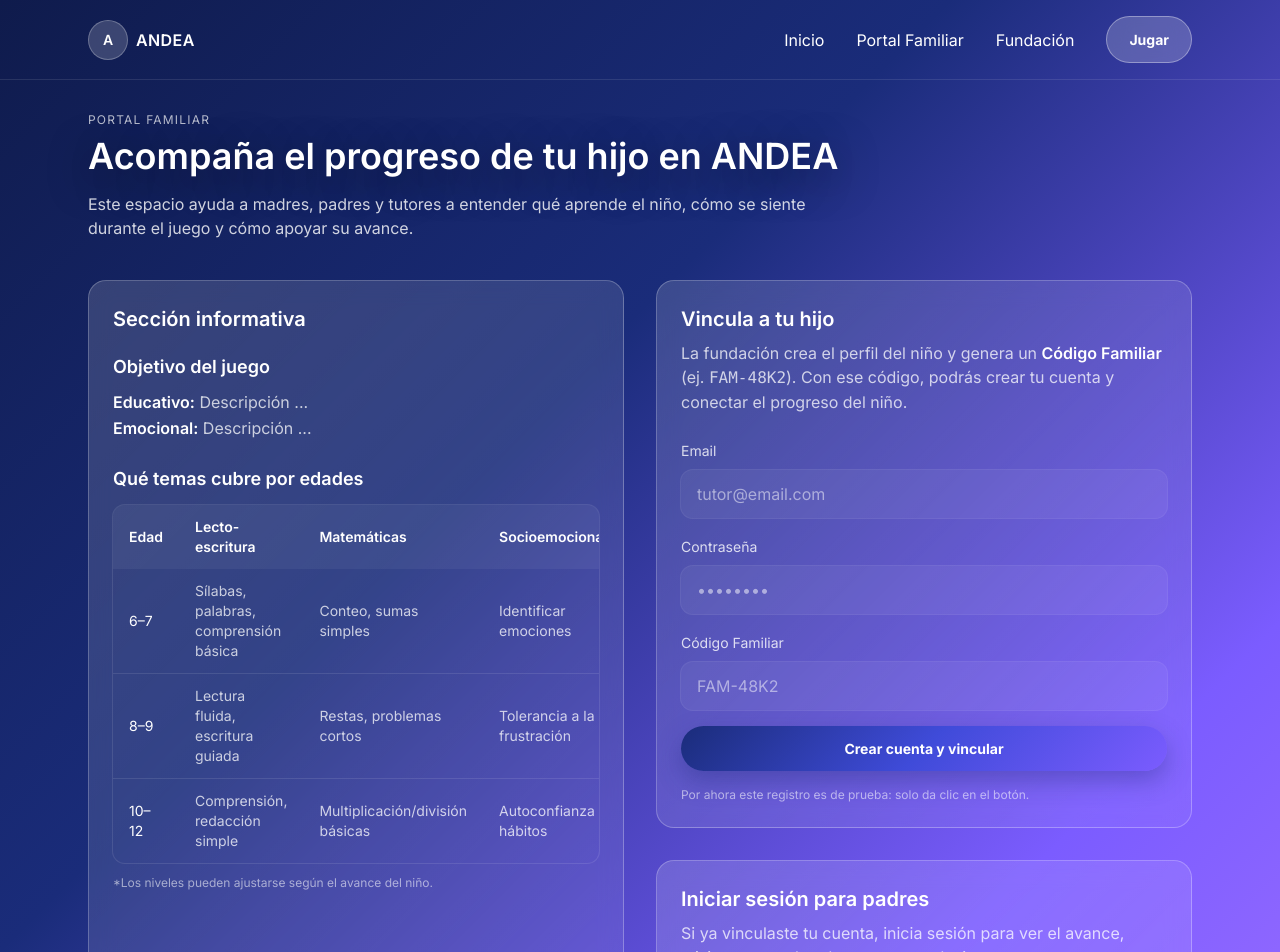
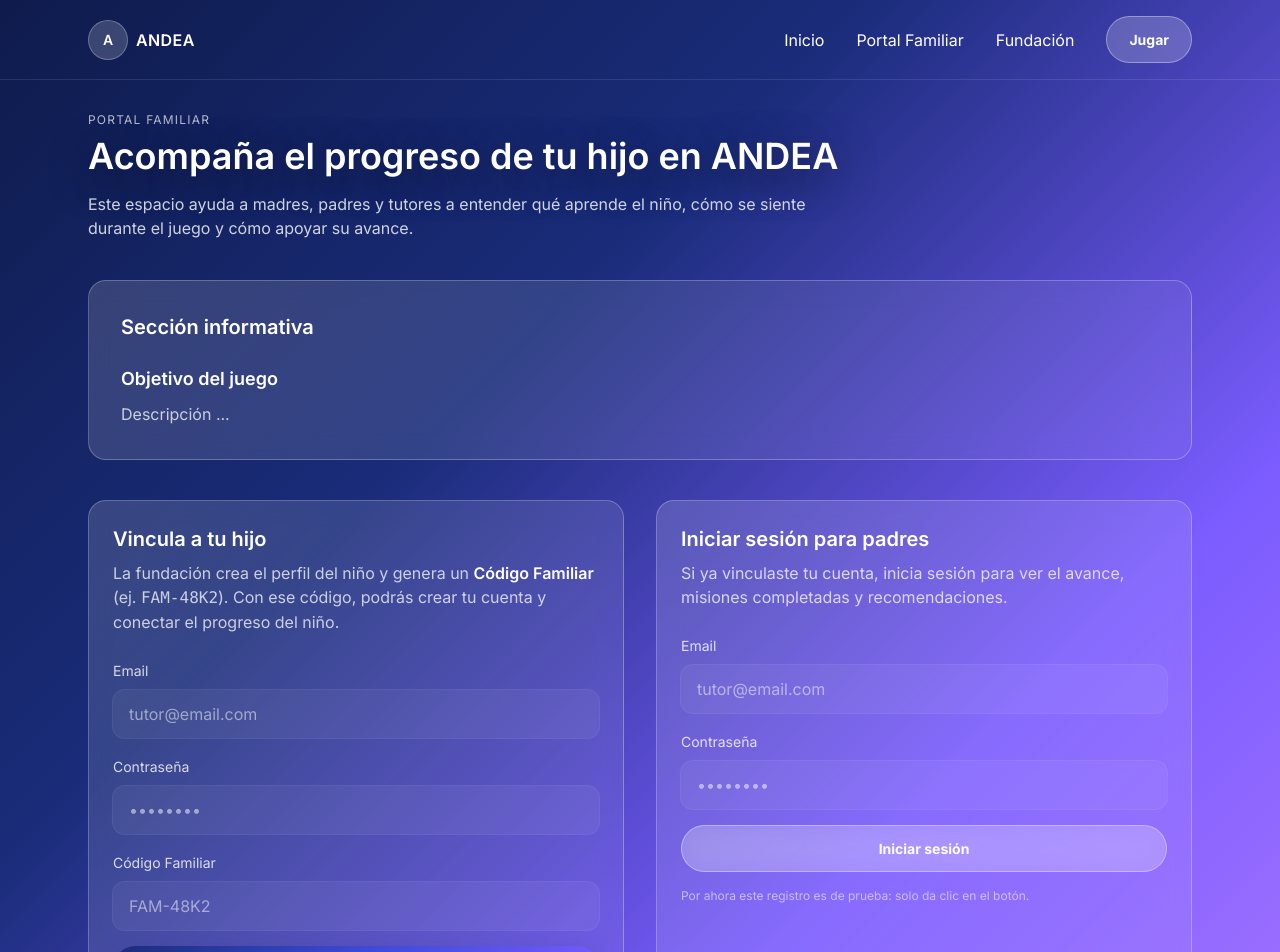
Before and after one commit to DanaeRam/andea-web, a Next.js app: page /portal-familiar in a window 1280 px wide. Shown: the top 952 px of the page. Built offline with nearby package versions, Linux system fonts and the light colour scheme.

Commit message:
padres 2 columnas->1

```diff
--- a/src/app/portal-familiar/page.tsx
+++ b/src/app/portal-familiar/page.tsx
@@ -2,7 +2,6 @@
 
 import Link from "next/link";
 import { useRouter } from "next/navigation";
-
 
 export default function PortalFamiliarPage() {
   const router = useRouter();
@@ -19,7 +18,6 @@ export default function PortalFamiliarPage() {
 
   return (
     <main className="min-h-screen section-purple text-white">
-      {/* Header */}
       <header className="fixed top-0 left-0 right-0 z-50">
         <div className="mx-auto flex max-w-6xl items-center justify-between px-6 py-4">
           <Link href="/" className="flex items-center gap-2">
@@ -51,9 +49,7 @@ export default function PortalFamiliarPage() {
         <div className="h-px w-full bg-white/10" />
       </header>
 
-      {/* Content */}
       <div className="mx-auto max-w-6xl px-6 pt-28 pb-16">
-        {/* Title */}
         <div className="max-w-3xl">
           <p className="text-xs uppercase tracking-widest text-white/70">
             Portal Familiar
@@ -67,97 +63,23 @@ export default function PortalFamiliarPage() {
           </p>
         </div>
 
-        {/* Grid */}
-        <div className="mt-10 grid gap-8 lg:grid-cols-2">
-          {/* Sección informativa */}
-          <section className="card p-6">
+        {/* Sección informativa en una sola fila */}
+        <section className="card mt-10 p-6 md:p-8">
           <h2 className="text-xl font-semibold">Sección informativa</h2>
 
-            <div className="mt-5">
+          <div className="mt-6 grid gap-8">
+            <div>
               <h3 className="text-lg font-semibold">Objetivo del juego</h3>
               <p className="mt-2 text-white/75 leading-relaxed">
-                <span className="font-semibold text-white">Educativo:</span>{" "}
-                Descripción ...
-                <br />
-                <span className="font-semibold text-white">Emocional:</span>{" "}
                 Descripción ...
               </p>
             </div>
 
-            <div className="mt-6">
-              <h3 className="text-lg font-semibold">
-                Qué temas cubre por edades
-              </h3>
-
-              <div className="mt-3 overflow-hidden rounded-xl ring-1 ring-white/10">
-                <table className="w-full text-sm">
-                  <thead className="bg-white/5">
-                    <tr>
-                      <th className="px-4 py-3 text-left font-semibold">
-                        Edad
-                      </th>
-                      <th className="px-4 py-3 text-left font-semibold">
-                        Lecto-escritura
-                      </th>
-                      <th className="px-4 py-3 text-left font-semibold">
-                        Matemáticas
-                      </th>
-                      <th className="px-4 py-3 text-left font-semibold">
-                        Socioemocional
-                      </th>
-                    </tr>
-                  </thead>
-                  <tbody className="divide-y divide-white/10">
-                    <tr>
-                      <td className="px-4 py-3">6–7</td>
-                      <td className="px-4 py-3 text-white/75">
-                        Sílabas, palabras, comprensión básica
-                      </td>
-                      <td className="px-4 py-3 text-white/75">
-                        Conteo, sumas simples
-                      </td>
-                      <td className="px-4 py-3 text-white/75">
-                        Identificar emociones
-                      </td>
-                    </tr>
-                    <tr>
-                      <td className="px-4 py-3">8–9</td>
-                      <td className="px-4 py-3 text-white/75">
-                        Lectura fluida, escritura guiada
-                      </td>
-                      <td className="px-4 py-3 text-white/75">
-                        Restas, problemas cortos
-                      </td>
-                      <td className="px-4 py-3 text-white/75">
-                        Tolerancia a la frustración
-                      </td>
-                    </tr>
-                    <tr>
-                      <td className="px-4 py-3">10–12</td>
-                      <td className="px-4 py-3 text-white/75">
-                        Comprensión, redacción simple
-                      </td>
-                      <td className="px-4 py-3 text-white/75">
-                        Multiplicación/división básicas
-                      </td>
-                      <td className="px-4 py-3 text-white/75">
-                        Autoconfianza y hábitos
-                      </td>
-                    </tr>
-                  </tbody>
-                </table>
           </div>
-
-              <p className="mt-3 text-xs text-white/55">
-                *Los niveles pueden ajustarse según el avance del niño.
-              </p>
-            </div>
-
         </section>
 
-          {/* Registro + Login */}
-          <section className="space-y-8">
-            {/* Vincula a tu hijo */}
+        {/* Registro e inicio de sesión en 2 columnas */}
+        <section className="mt-10 grid gap-8 lg:grid-cols-2">
           <div className="card p-6">
             <h2 className="text-xl font-semibold">Vincula a tu hijo</h2>
             <p className="mt-2 text-white/75">
@@ -188,7 +110,7 @@ export default function PortalFamiliarPage() {
 
               <div>
                 <label className="text-sm text-white/80">
-                    Código Familiar <span className="text-white/60"></span>
+                  Código Familiar
                 </label>
                 <input
                   type="text"
@@ -207,7 +129,6 @@ export default function PortalFamiliarPage() {
             </form>
           </div>
 
-            {/* Iniciar sesión */}
           <div className="card p-6">
             <h2 className="text-xl font-semibold">Iniciar sesión para padres</h2>
             <p className="mt-2 text-white/75">
@@ -244,7 +165,6 @@ export default function PortalFamiliarPage() {
             </form>
           </div>
         </section>
-        </div>
 
         <footer className="mt-16 text-sm text-white/50">
           © {new Date().getFullYear()} ANDEA
```
Lines whose indentation alone changed are shown as unchanged.
